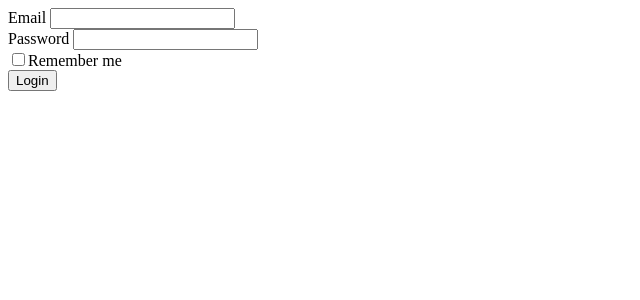
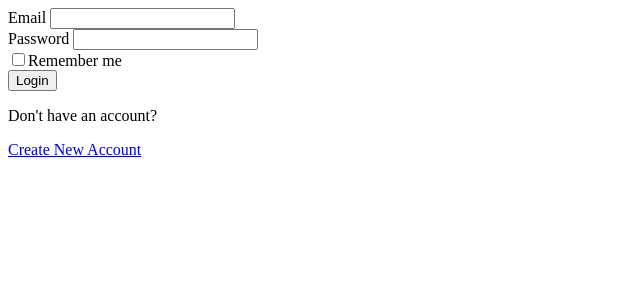
Before and after one commit to maciuagata/form_validation, a PHP site: page /login.php in a window 1280 px wide. Shown: the top 300 px of the page, without its empty margins (0-640 px from the left). Run offline with PHP 8.4, Linux system fonts and the light colour scheme.

Commit message:
Added comments with explaining how code works

```diff
--- a/classes/Config.php
+++ b/classes/Config.php
@@ -2,6 +2,9 @@
 
 class Config {
     public static function get($path = null) {
+
+        // this function allows to pull relevant information from the GLOBALS array in core/init.php
+
         if ($path){
             $config = $GLOBALS['config'];
             $path = explode('/', $path);
--- a/classes/Cookie.php
+++ b/classes/Cookie.php
@@ -1,21 +1,25 @@
 <?php
 
 class Cookie {
+
+    // check if any cookie exists
     public static function exists($name) {
         return (isset($_COOKIE[$name])) ? true : false;
     }
 
+    //gets an existing cookie
     public static function get($name) {
         return $_COOKIE[$name];
     }
 
+    // Creates a new cookie
     public static function put($name, $value, $expiry) {
         if(setcookie($name, $value, time() + $expiry, '/')) {
             return true;
         }
         return false;
     }
-
+    // Deletes a specific cookie
     public static function delete($name) {
         self::put($name, '', time() -1);
     }
--- a/classes/Hash.php
+++ b/classes/Hash.php
@@ -1,5 +1,6 @@
 <?php
 
+//Encode strings with sha256 algorithm
 
 class Hash {
     public static function make($string) {
--- a/classes/Input.php
+++ b/classes/Input.php
@@ -1,8 +1,13 @@
 <?php
 
+/*Retrieve and get input values with
+2 functions*/
+
 class Input {
+    //check if exists post
     public static function exists($type = 'post') {
         switch($type) {
+            //check if empty or not empty post and get
             case 'post':
                 return (!empty($_POST)) ? true : false;
                 break;
--- a/classes/Redirect.php
+++ b/classes/Redirect.php
@@ -1,6 +1,8 @@
 <?php
 
 class Redirect {
+
+    // Make redirects with this function
     public static function to($location = null) {
         if($location) {
             if(is_numeric($location)) {
--- a/classes/Session.php
+++ b/classes/Session.php
@@ -1,6 +1,9 @@
 <?php
 
 class Session {
+
+    // Create, check, and delete sessions for user activities also, you can show specific messages for specific session
+
     public static function exists($name) {
         return (isset($_SESSION[$name])) ? true : false;
     }
--- a/classes/Token.php
+++ b/classes/Token.php
@@ -1,6 +1,9 @@
 <?php
 
 class Token {
+
+    // Create security tokens on pages to prevent unecessary malicious attacks by generating tokens that can be validated against
+
     public static function generate() {
         return Session::put(Config::get('sessions/token_name'), md5(uniqid()));
     }
--- a/classes/User.php
+++ b/classes/User.php
@@ -2,6 +2,9 @@
 
 
 class User {
+
+    //Specific functions created to create user accounts, update user information, find user information, login in users, check if user is logged in, and pull all user information in one function
+
     private $_db,
             $_data,
             $_sessionName,
--- a/core/init.php
+++ b/core/init.php
@@ -1,5 +1,6 @@
 <?php
 
+// This file serves as the base
 session_start();
 
 $GLOBALS['config'] = array(
--- a/index.php
+++ b/index.php
@@ -8,6 +8,7 @@ if(Session::exists('home')) {
 
 $user = new User(); //Current
 $data = $user->data();
+//if the user logged in, then displays a message
 if($user->isLoggedIn()) {
 ?>
 
@@ -18,6 +19,7 @@ if($user->isLoggedIn()) {
         <li><a href="logout.php">Log out</a></li>
     </ul>
 <?php
+    //otherwise requires login or register
 }else {
 
     echo '<p>You need to <a href="login.php">login</a> or <a href="register.php">register.</a></p>';
--- a/login.php
+++ b/login.php
@@ -4,14 +4,19 @@
 require_once 'core/init.php';
 
 if(Input::exists()) {
+    //checks if input fields are set
+
     if(Token::check(Input::get('token'))) {
+        // checks if security token generated on the page matches the one being submitted
 
+        // create rules for the fields being submitted on page
         $validate = new Validate();
         $validate->check($_POST, array(
             'email' => array('required' => true),
             'password' => array('required' => true)
         ));
 
+        //log user in when validation passed
         if($validate->passed()) {
             $user = new User();
 
@@ -19,6 +24,8 @@ if(Input::exists()) {
             $login = $user->login(Input::get('email'), Input::get('password'), $remember);
 
             if($login) {
+
+                //redirect to home page
                 Redirect::to('index.php');
             } else {
                 echo '<p>Incorrect email or password</p>';
@@ -52,3 +59,7 @@ if(Input::exists()) {
     <input type="hidden" name="token" value="<?php echo Token::generate(); ?>">
     <input type="submit" value="Login">
 </form>
+
+<div>
+    <p>Don't have an account? </p> <a href="register.php">Create New Account</a>
+</div>
--- a/profile.php
+++ b/profile.php
@@ -13,7 +13,7 @@ if(!$user_id = Input::get('user')) {
     } else {
         $data = $user->data();
 ?>
-
+// shows the info about user
         <h3>Name: <?php echo escape($data->name); ?></h3>
         <p>Email: <?php echo escape($data->email); ?></p>
         <p>Last name: <?php echo escape($data->last_name); ?></p>
```
Also changed, not shown: classes/DB.php (+11 -0 lines), classes/Validate.php (+13 -2 lines), register.php (+15 -2 lines).
